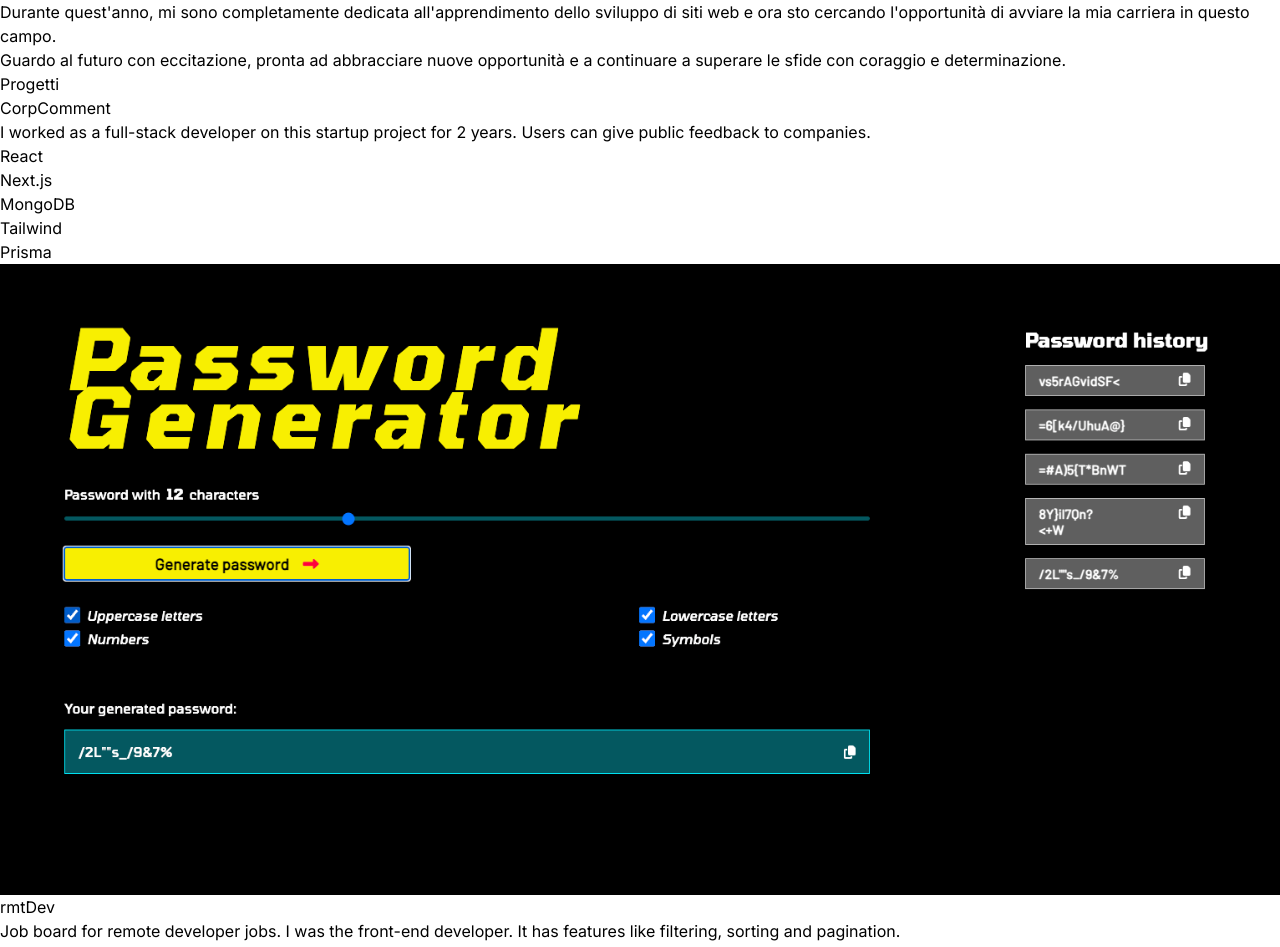
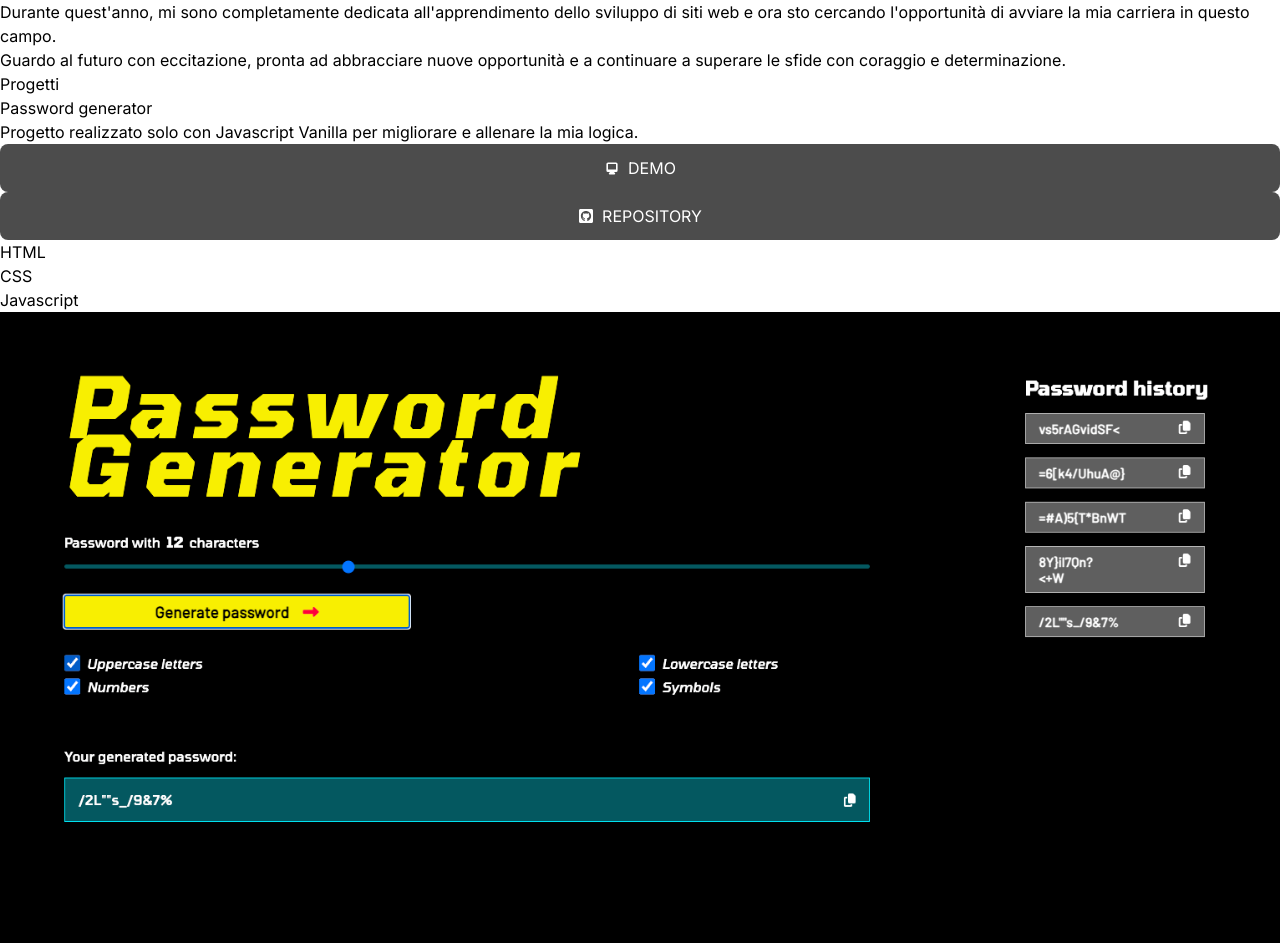
Before and after one commit to carolineconte/portfolioNext, a Next.js app: page / in a window 1280 px wide. Shown: the part 580-1527 px from the top of the page. Built offline with nearby package versions, Linux system fonts and the light colour scheme; no server answers.

Commit message:
Links for real projects

```diff
--- a/app/globals.css
+++ b/app/globals.css
@@ -29,3 +29,7 @@ hover:bg-gray-950;
 .inputStyleDark{
   @apply dark:bg-white/10 dark:text-white dark:placeholder:text-white/80;
 }
+
+.projectLink{
+  @apply flex gap-2 p-3 items-center justify-center dark:text-white/70 bg-black/[0.7] text-[1rem]  uppercase text-white rounded-lg hover:bg-gray-950 hover:scale-110;
+}
--- a/components/ProjectCard.tsx
+++ b/components/ProjectCard.tsx
@@ -5,10 +5,14 @@ import { useScroll } from 'framer-motion';
 import Image from 'next/image';
 //Data
 import { projectsData } from '@/lib/data';
+import { HiDesktopComputer } from "react-icons/hi";
+import { FaGithubSquare } from "react-icons/fa";
+
+
 
 type ProjectsProps = typeof projectsData[number];
 
-function Project({ title, description, tags, imageUrl }: ProjectsProps) {
+function Project({ title, description, tags, imageUrl, repository, demo }: ProjectsProps) {
 
   const ref = useRef<HTMLDivElement>(null)
 
@@ -37,6 +41,15 @@ function Project({ title, description, tags, imageUrl }: ProjectsProps) {
           <h3 className='text-2xl font-semibold dark:text-white'>{title}</h3>
           <p className='mt-2 leading-relaxed text-gray-700
           dark:text-white/80'>{description}</p>
+
+          <div className='flex gap-2 mt-4'>
+            <a href={demo} className='projectLink'>
+              <HiDesktopComputer /> Demo
+            </a>
+            <a href={repository} className='projectLink'>
+              <FaGithubSquare /> Repository
+            </a>
+          </div>
           <ul className='flex flex-wrap mt-4 gap-2 sm:mt-auto'>
             {
               tags.map((tag, i) => (
--- a/lib/data.ts
+++ b/lib/data.ts
@@ -29,18 +29,23 @@ export const links = [
 
 export const projectsData = [
   {
-    title: "CorpComment",
+    title: "Password generator",
     description:
-      "I worked as a full-stack developer on this startup project for 2 years. Users can give public feedback to companies.",
-    tags: ["React", "Next.js", "MongoDB", "Tailwind", "Prisma"],
+      "Progetto realizzato solo con Javascript Vanilla per migliorare e allenare la mia logica.",
+    tags: ["HTML", "CSS", "Javascript"],
     imageUrl:PASSWORD,
+    repository: 'https://github.com/carolineconte/passwordGenerator',
+    demo: 'https://password-generator-nine-inky.vercel.app/',
   },
   {
-    title: "rmtDev",
+    title: "Modulo newsletter",
     description:
-      "Job board for remote developer jobs. I was the front-end developer. It has features like filtering, sorting and pagination.",
-    tags: ["React", "TypeScript", "Next.js", "Tailwind", "Redux"],
+      "Progetto per apprendere il processo di convalida e styling dei moduli con Tailwind",
+    tags: ["React", "TypeScript", "Tailwind"],
     imageUrl: PASSWORD,
+    repository: 'https://github.com/carolineconte/newsletter-form',
+    demo: 'https://newsletter-form-phi.vercel.app/',
+
   },
   {
     title: "Word Analytics",
@@ -48,6 +53,9 @@ export const projectsData = [
       "A public web app for quick analytics on text. It shows word count, character count and social media post limits.",
     tags: ["React", "Next.js", "SQL", "Tailwind", "Framer"],
     imageUrl: PASSWORD,
+    repository: 'https://github.com/carolineconte/passwordGenerator',
+    demo: 'https://password-generator-nine-inky.vercel.app/',
+
   },
 ] as const;
 
```
